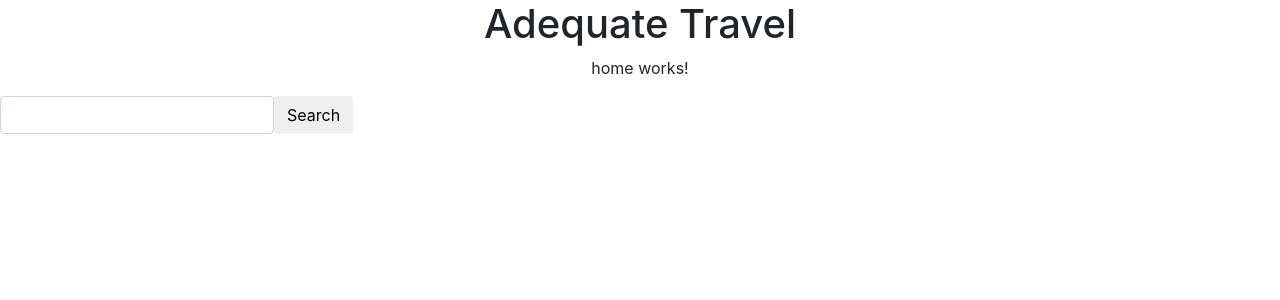
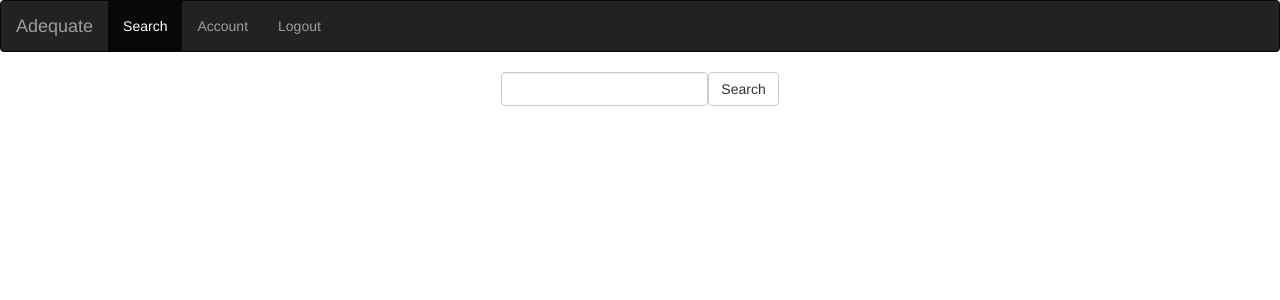
Before and after one commit to 1801Jan22Java/team-adequate, an Angular app in the folder angular/: page /home in a window 1280 px wide. Shown: the top 300 px of the page. Built offline with nearby package versions, Linux system fonts and the light colour scheme.

Commit message:
Search bar added

```diff
--- a/angular/src/app/app-routing.module.ts
+++ b/angular/src/app/app-routing.module.ts
@@ -4,7 +4,6 @@ import { RouterModule, Routes } from '@angular/router';
 
 import { AppComponent } from './app.component';
 import { LoginComponent } from './login/login.component';
-import { SearchComponent } from './search/search.component';
 import { HomeComponent } from './home/home.component';
 
 // Components
--- a/angular/src/app/app.component.html
+++ b/angular/src/app/app.component.html
@@ -1,7 +1,8 @@
-<!--The content below is only a placeholder and can be replaced.-->
+
+<app-navigation></app-navigation>
+
 <div style="text-align:center">
-  <h1>
-    {{ title }}
-  </h1>
 
   <router-outlet></router-outlet>
+
+</div>
--- a/angular/src/app/app.module.ts
+++ b/angular/src/app/app.module.ts
@@ -7,13 +7,16 @@ import { AppRoutingModule } from './app-routing.module';
 import { LoginComponent } from './login/login.component';
 import { SearchComponent } from './search/search.component';
 import { HomeComponent } from './home/home.component';
+import { NavigationComponent } from './navigation/navigation.component';
 
 @NgModule({
   declarations: [
     AppComponent,
     LoginComponent,
     SearchComponent,
-    HomeComponent
+    HomeComponent,
+    NavigationComponent
+
   ],
   imports: [
     BrowserModule,
--- a/angular/src/app/home/home.component.html
+++ b/angular/src/app/home/home.component.html
@@ -1,5 +1,4 @@
-<p>
-  home works!
-</p>
+
+<!-- TODO:: Add other stuff to this page besides the search bar -->
 
 <app-search></app-search>
--- /dev/null
+++ b/angular/src/app/navigation/navigation.component.html
@@ -0,0 +1,19 @@
+<!--
+  Make this only appear on logged in pages
+  So everywhere but the login page?
+-->
+
+<nav class="navbar navbar-inverse">
+
+    <div class="container-fluid">
+      <div class="navbar-header">
+        <a class="navbar-brand" href="home">Adequate</a>
+      </div>
+      <ul class="nav navbar-nav">
+        <li class="active"><a href="search">Search</a></li>
+        <li><a href="account">Account</a></li>
+        <li><a href="login">Logout</a></li>
+      </ul>
+    </div>
+
+  </nav>
--- /dev/null
+++ b/angular/src/app/navigation/navigation.component.ts
@@ -0,0 +1,15 @@
+import { Component, OnInit } from '@angular/core';
+
+@Component({
+  selector: 'app-navigation',
+  templateUrl: './navigation.component.html',
+  styleUrls: ['./navigation.component.css']
+})
+export class NavigationComponent implements OnInit {
+
+  constructor() { }
+
+  ngOnInit() {
+  }
+
+}
--- a/angular/src/index.html
+++ b/angular/src/index.html
@@ -2,10 +2,12 @@
 <html lang="en">
 <head>
   <meta charset="utf-8">
-  <title>Angular</title>
+  <title>Adequate</title>
   <base href="/">
 
-  <link rel="stylesheet" href="  https://maxcdn.bootstrapcdn.com/bootstrap/4.0.0/css/bootstrap.min.css">
+  <link rel="stylesheet" href="https://maxcdn.bootstrapcdn.com/bootstrap/3.3.7/css/bootstrap.min.css">
+  <script src="https://ajax.googleapis.com/ajax/libs/jquery/3.3.1/jquery.min.js"></script>
+  <script src="https://maxcdn.bootstrapcdn.com/bootstrap/3.3.7/js/bootstrap.min.js"></script>
 
   <meta name="viewport" content="width=device-width, initial-scale=1">
   <link rel="icon" type="image/x-icon" href="favicon.ico">
```
Also changed, not shown: angular/src/app/navigation/navigation.component.css (added), 1 other file (tests, documents, lock files or other folders).
